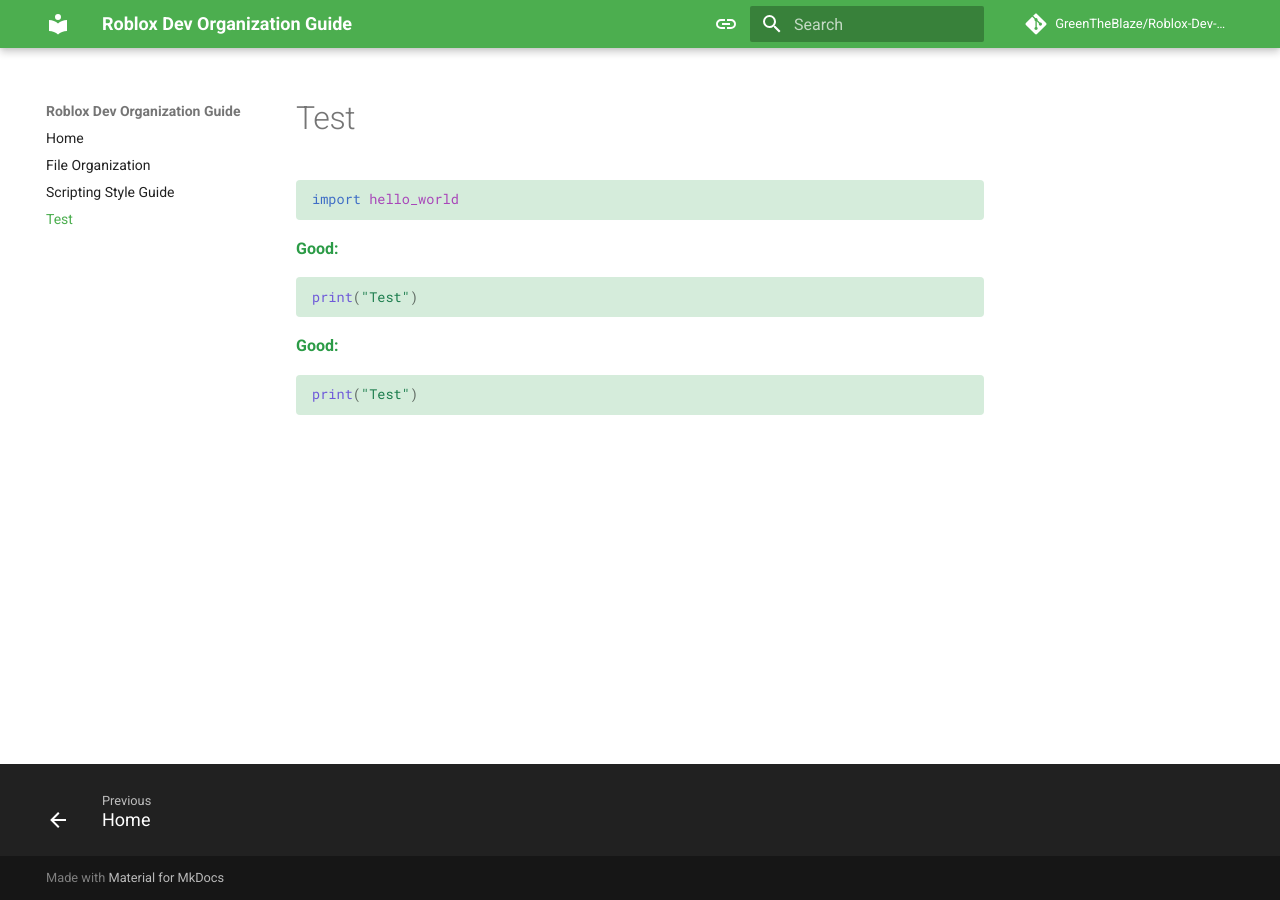
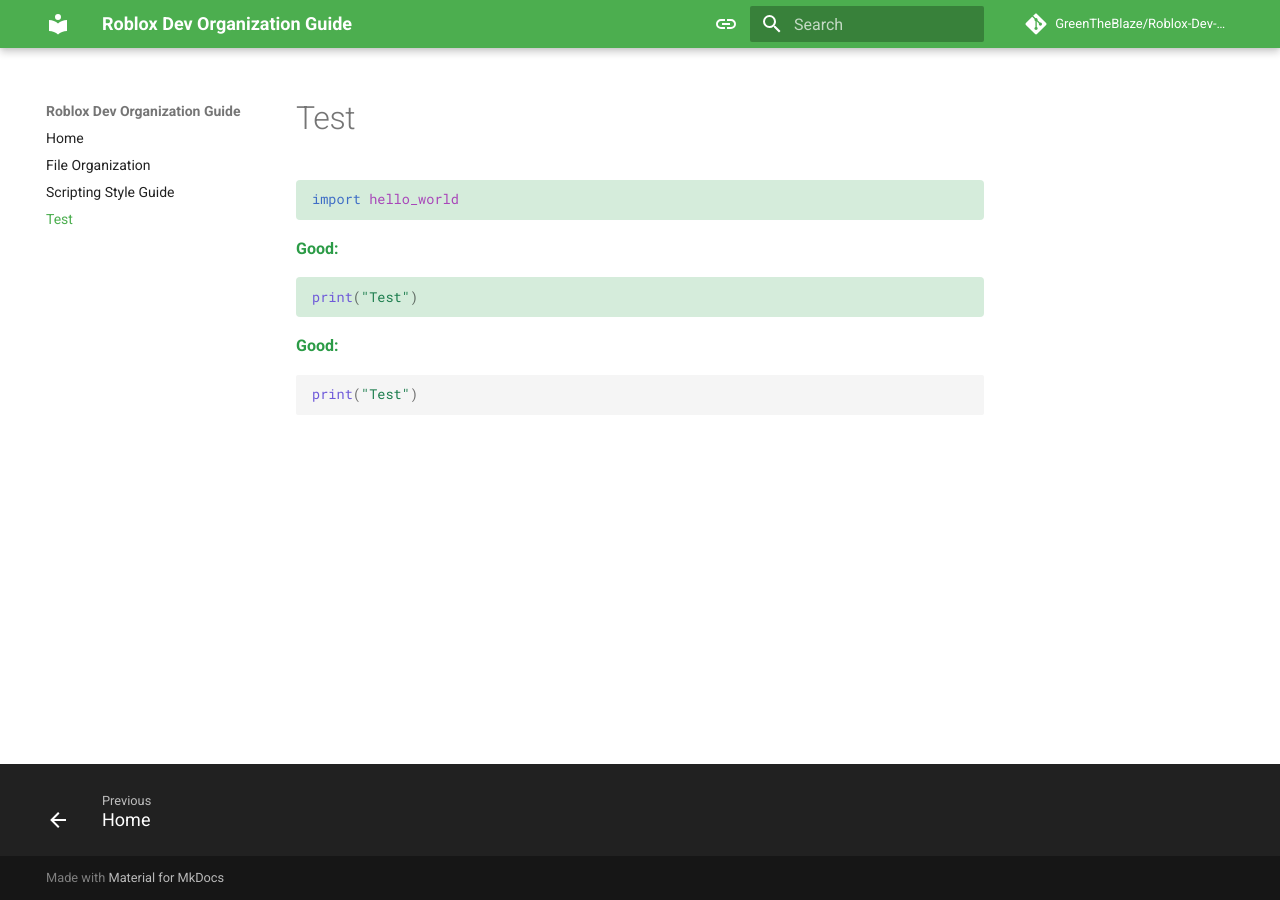
Before and after one commit to GreenTheBlaze/Roblox-Dev-Organization-Guide, an MkDocs documentation site: the page built from docs/test-code.md, in a window 1280 px wide. Built offline with MkDocs 1.6.1 and Material for MkDocs 9.7.7, drawn with Linux system fonts in a browser that asks for light colours; comment, search, counter and statistics services are not loaded.

Commit message:
Update test-code.md

````diff
--- a/docs/test-code.md
+++ b/docs/test-code.md
@@ -11,7 +11,7 @@
 <p class="style-good">
 Good:
 
-```lua { .style-good-code }
+```lua
 print("Test")
 ```
 </p>
````
